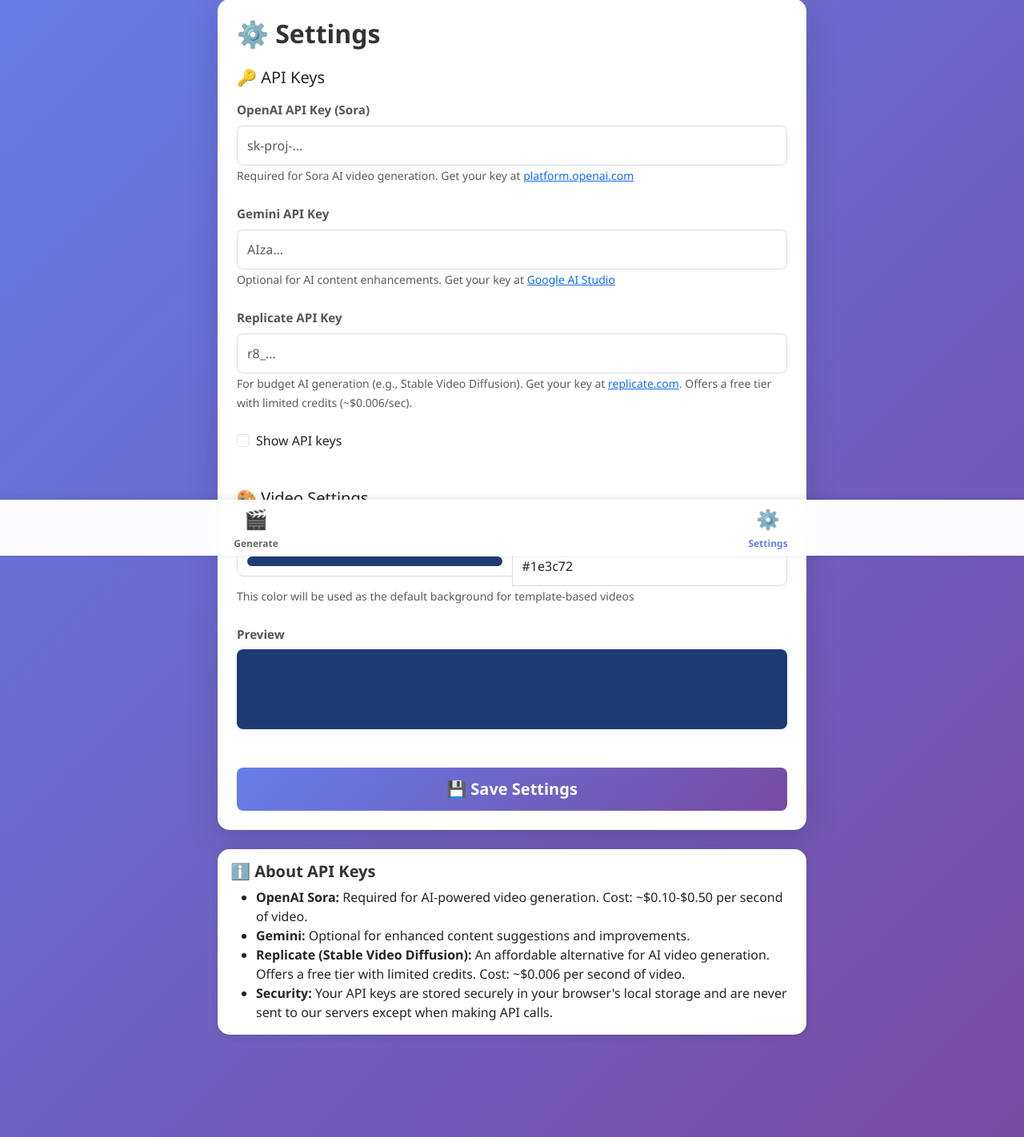
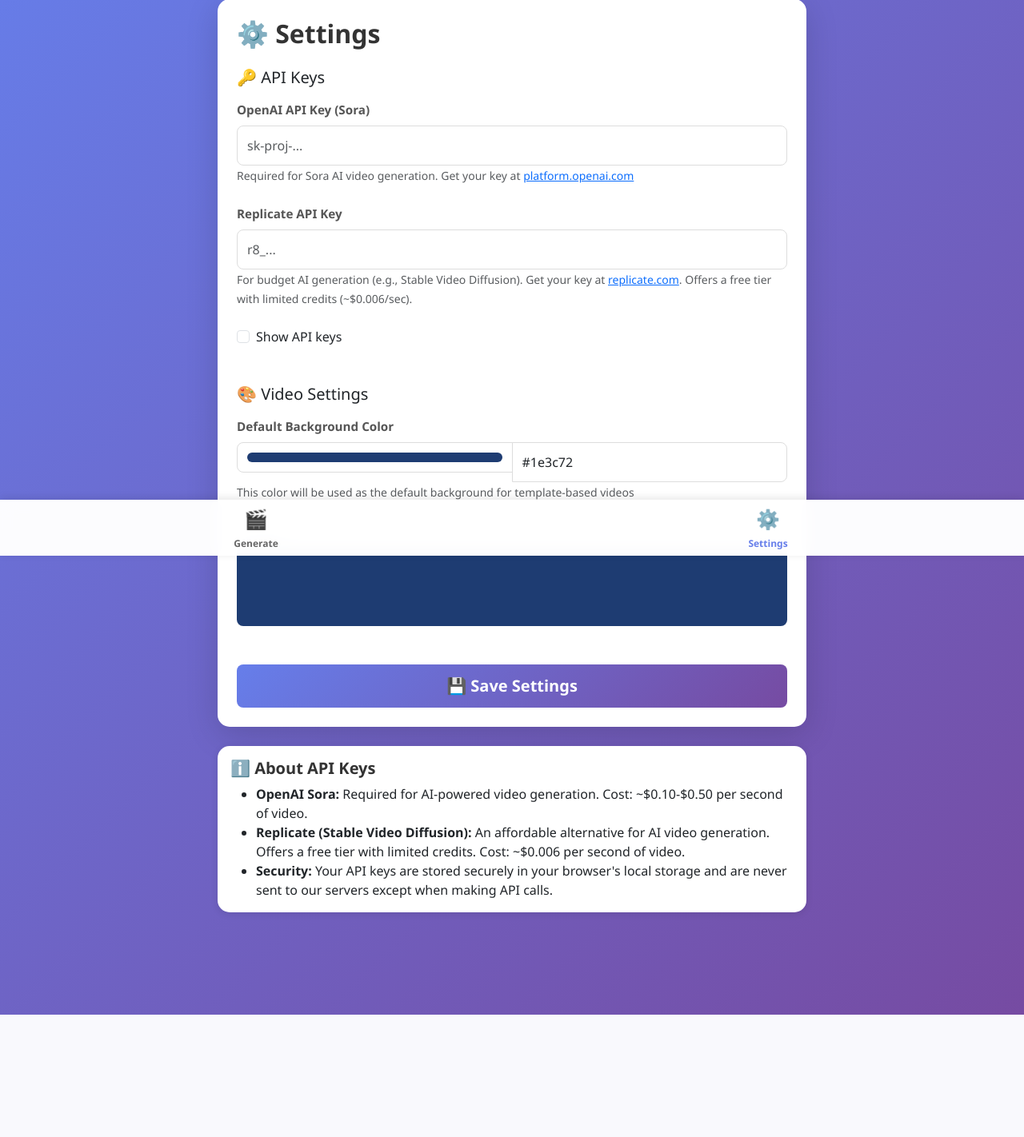
Before and after one commit to julisunkan/vidad, a Flask app: page /settings in a window 1280 px wide. Shown: the part 105-1527 px from the top of the page at 80% size. After the commit the page ends 1374 px from the top, so only its background shows below. Run offline with Flask 3, Linux system fonts and the light colour scheme.

Commit message:
Checkpoint before assistant change: Remove Gemini API key input and related features
Removes the Gemini API key input field from index.html and settings.html, and updates app.py to no longer process it. Also removes Gemini from the API key information list.

Replit-Commit-Author: Assistant

```diff
--- a/app.py
+++ b/app.py
@@ -63,7 +63,6 @@ def generate_video_route():
         template_id = int(template_id_str)
         selected_prompt = request.form.get('text_prompt', '')
         custom_text = request.form.get('custom_text', '')
-        gemini_api_key = request.form.get('gemini_api_key', '')
         background_color = request.form.get('background_color', '#1e3c72')
 
         # Convert hex color to RGB tuple
--- a/templates/settings.html
+++ b/templates/settings.html
@@ -38,16 +38,6 @@
                                     <small class="form-text text-muted">
                                         Required for Sora AI video generation. Get your key at
                                         <a href="https://platform.openai.com/api-keys" target="_blank">platform.openai.com</a>
-                                    </small>
-                                </div>
-
-                                <div class="mb-4">
-                                    <label for="geminiKey" class="form-label fw-bold">Gemini API Key</label>
-                                    <input type="password" class="form-control" id="geminiKey" name="gemini_api_key"
-                                           placeholder="AIza...">
-                                    <small class="form-text text-muted">
-                                        Optional for AI content enhancements. Get your key at
-                                        <a href="https://makersuite.google.com/app/apikey" target="_blank">Google AI Studio</a>
                                     </small>
                                 </div>
 
@@ -115,7 +105,6 @@
                         <h5 class="card-title">ℹ️ About API Keys</h5>
                         <ul class="mb-0">
                             <li><strong>OpenAI Sora:</strong> Required for AI-powered video generation. Cost: ~$0.10-$0.50 per second of video.</li>
-                            <li><strong>Gemini:</strong> Optional for enhanced content suggestions and improvements.</li>
                             <li><strong>Replicate (Stable Video Diffusion):</strong> An affordable alternative for AI video generation. Offers a free tier with limited credits. Cost: ~$0.006 per second of video.</li>
                             <li><strong>Security:</strong> Your API keys are stored securely in your browser's local storage and are never sent to our servers except when making API calls.</li>
                         </ul>
@@ -143,6 +132,19 @@
     <script src="{{ url_for('static', filename='js/pwa.js') }}"></script>
     <script src="{{ url_for('static', filename='js/settings.js') }}"></script>
     <script>
+        // Show/hide API keys
+        document.getElementById('showKeys').addEventListener('change', function() {
+            const openaiKey = document.getElementById('openaiKey');
+            const replicateKey = document.getElementById('replicateKey');
+
+            if (this.checked) {
+                openaiKey.type = 'text';
+                replicateKey.type = 'text';
+            } else {
+                openaiKey.type = 'password';
+                replicateKey.type = 'password';
+            }
+        });
         if ('serviceWorker' in navigator) {
             navigator.serviceWorker.register('/static/sw.js')
                 .then(reg => console.log('Service Worker registered'))
```
Also changed, not shown: templates/index.html (+0 -7 lines).
